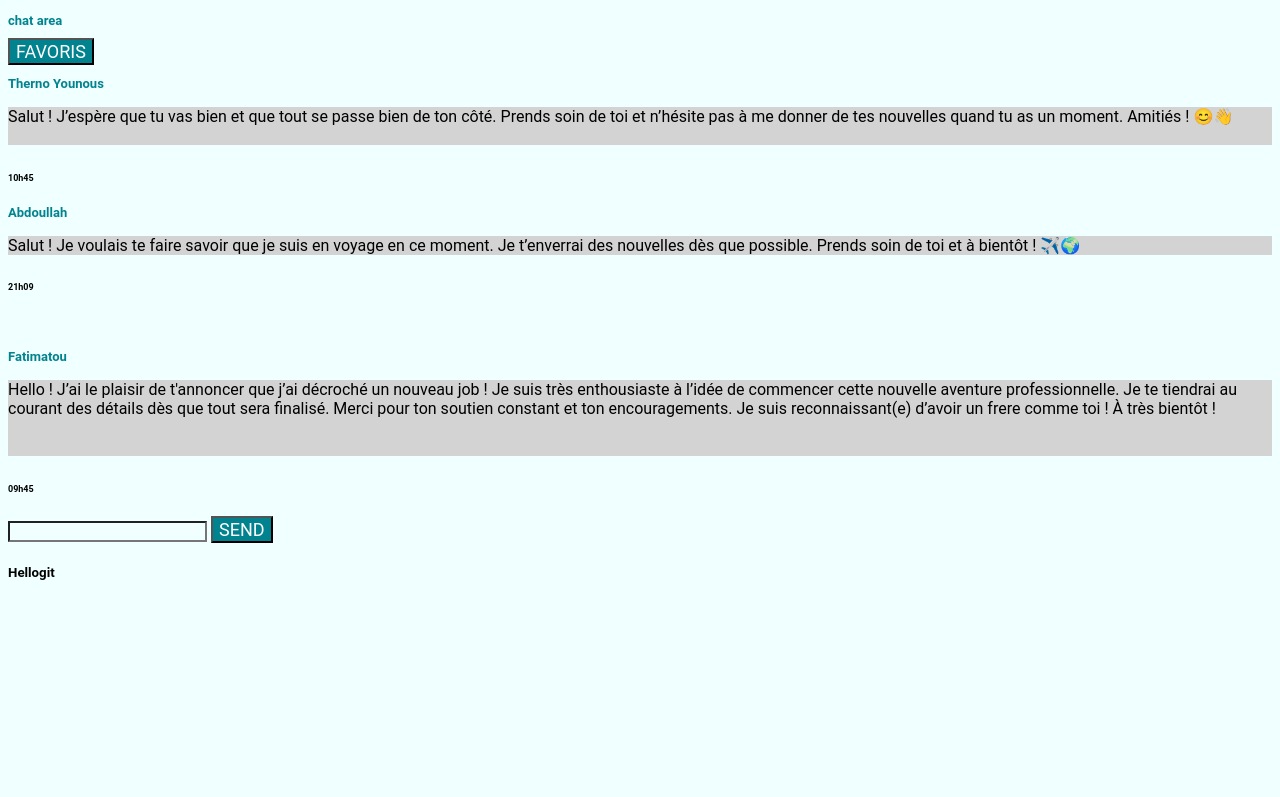
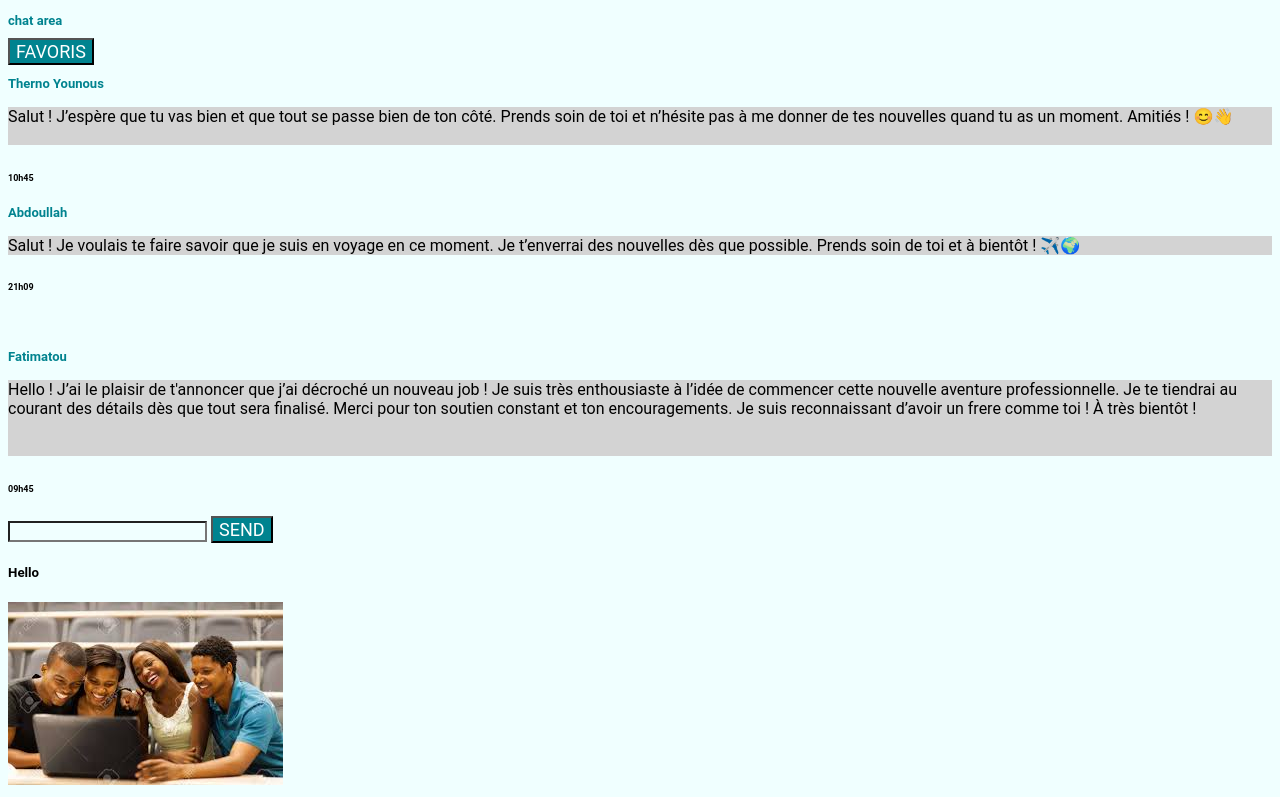
Before and after one commit to hamidsalloubhe96/chatter-app, a plain HTML site: page index.html in a window 1280 px wide. Shown: the part 401-1198 px from the top of the page. Before the commit the page ends 1003 px from the top, so only its background shows below. Drawn offline with Linux system fonts and the light colour scheme.

Commit message:
new commit

```diff
--- a/index.html
+++ b/index.html
@@ -45,7 +45,6 @@
       }
       span{
         background: #d3d3d3;
-      }
     </style>
   </head>
   <body>
@@ -104,7 +103,7 @@
       Je suis très enthousiaste à l’idée de commencer cette nouvelle aventure
       professionnelle. Je te tiendrai au courant des détails dès que tout sera
       finalisé. Merci pour ton soutien constant et ton encouragements. Je suis
-      reconnaissant(e) d’avoir un frere comme toi ! À très bientôt ! <br />
+      reconnaissant d’avoir un frere comme toi ! À très bientôt ! <br />
       <br /> <br>
       <!-- this is the level 3-->
       <h3> <span id="smalltext">09h45</span></h3>
@@ -113,6 +112,7 @@
     <input type="MESSAGE" />
     <!-- this is a comment for button -->
     <button type="SEND">SEND</button>
-    <h5>Hellogit</h5>
+    <h5>Hello</h5>
+    <img src="/images (12) - Copie.jpeg" alt="">
   </body>
 </html>
```
Also changed, not shown: images (12) - Copie.jpeg (added).
